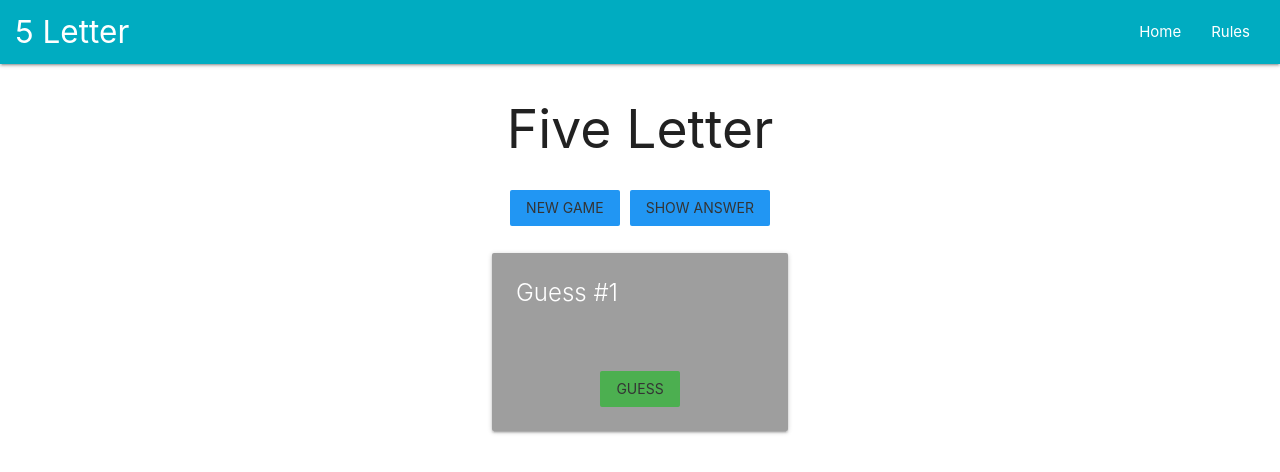
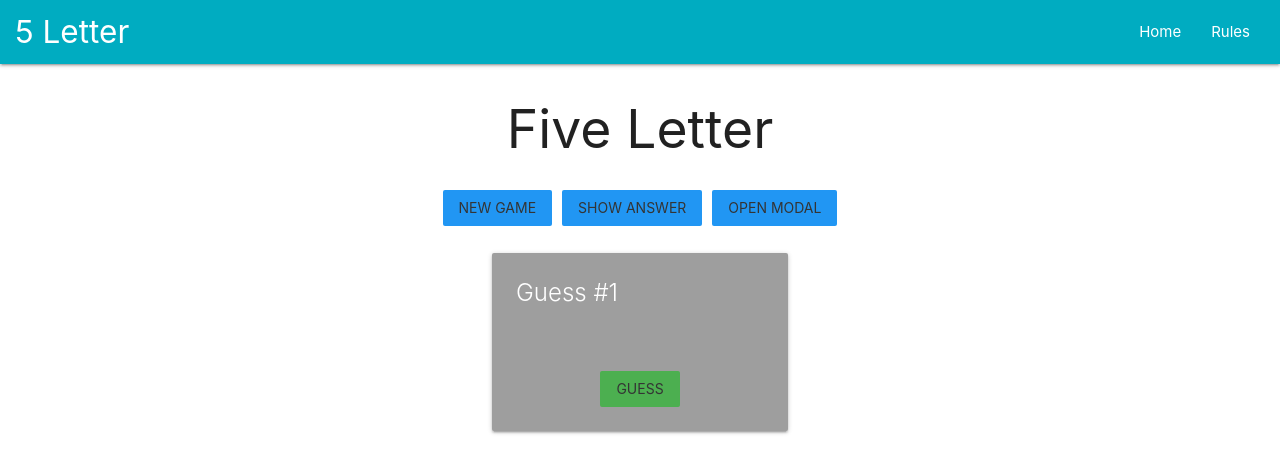
Before and after one commit to jackconnolly21/five-letter, a React (Create React App) app: page / in a window 1280 px wide. Shown: the top 472 px of the page. Built offline with nearby package versions, Linux system fonts and the light colour scheme.

Commit message:
test commit heroku

```diff
--- a/src/components/guess/Game.tsx
+++ b/src/components/guess/Game.tsx
@@ -87,9 +87,9 @@ const Game: React.FC = () => {
           />
         </div>
 
-        {/* <div className="inline">
+        <div className="inline">
           <Button title="Open Modal" action={() => setIsModalOpen(true)} />
-        </div> */}
+        </div>
       </div>
 
       <div className="centeredContainer padded">
```
